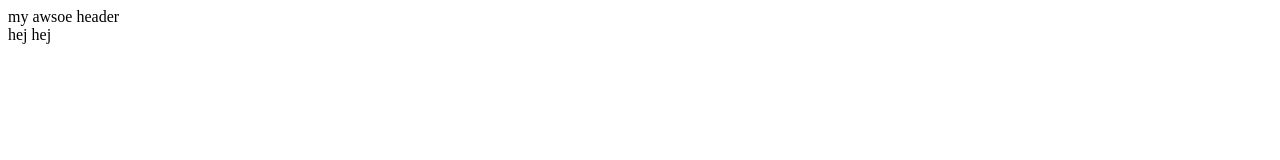
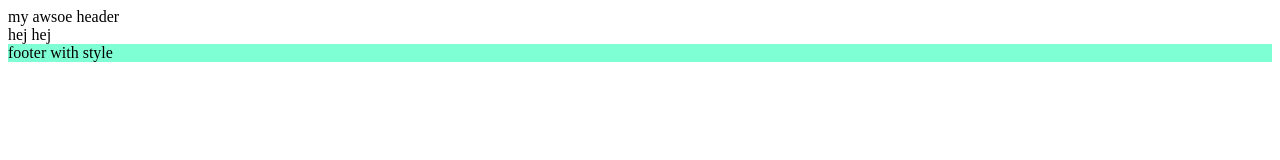
Before and after one commit to SaraWikdahl/SaraWikdahl-github.io, a plain HTML site: page index.html in a window 1280 px wide. Drawn offline with Linux system fonts and the light colour scheme; files that its build step writes are made by us from their sources.

Commit message:
footer with style done

```diff
--- /dev/null
+++ b/css/style.css
@@ -0,0 +1,3 @@
+footer {
+  background-color: aquamarine;
+}
--- a/index.html
+++ b/index.html
@@ -5,10 +5,12 @@
     <meta http-equiv="X-UA-Compatible" content="IE=edge">
     <meta name="viewport" content="width=device-width, initial-scale=1.0">
     <title>Document</title>
+    <link rel="stylesheet" href="style.css">
 </head>
 <body>
     <header>my awsoe header</header>
     <main>hej hej</main>
+    <footer>footer with style</footer>
 
 </body>
 </html>
```
